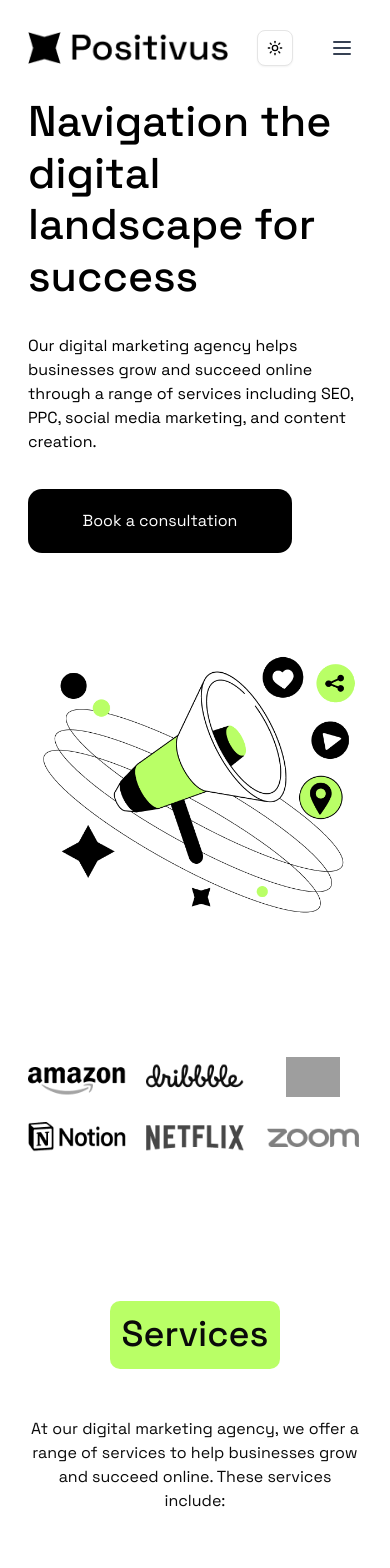
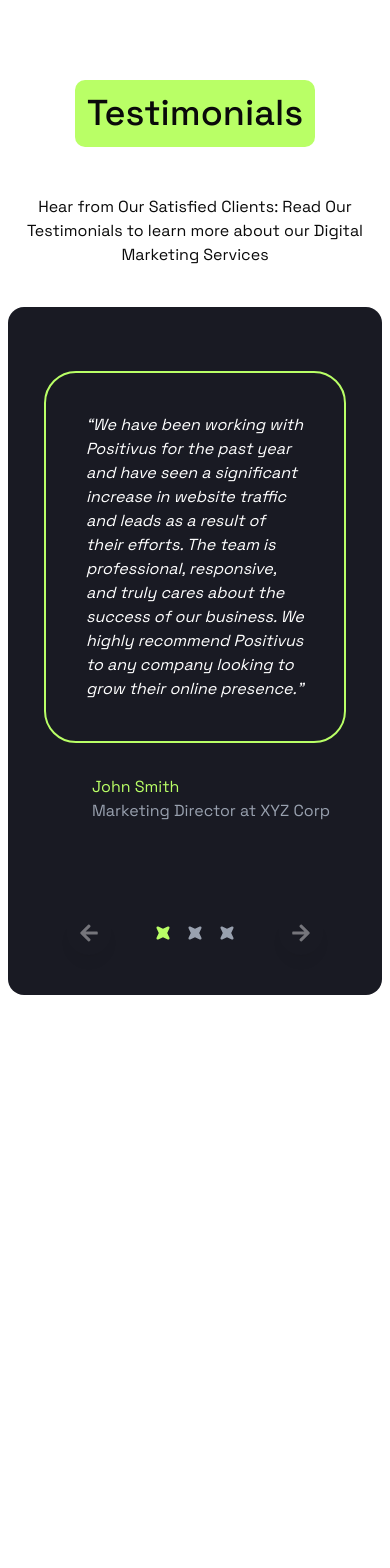
Before and after one commit to almamun0101/Devsaround-Positivus, a Next.js app: page /Home in a window 390 px wide. Shown: the top 1568 px of the page. After the commit the page ends 1035 px from the top, so only its background shows below. Built offline with nearby package versions, Linux system fonts and the light colour scheme; grey boxes are pictures that could not be loaded.

Commit message:
testmonial res

```diff
--- a/src/app/Component/Testimonials.jsx
+++ b/src/app/Component/Testimonials.jsx
@@ -30,13 +30,14 @@ const comments = [
 ];
 
 const Testimonials = () => {
-  const sliderRef = useRef(null);
+  const sliderRefDesktop = useRef(null);
+  const sliderRefMobile = useRef(null);
   const [currentSlide, setCurrentSlide] = useState(0);
 
   const settings = {
     infinite: true,
     centerMode: true,
-  centerPadding: "200px",
+    centerPadding: "20%",
     slidesToShow: 1,
     speed: 500,
     arrows: false,
@@ -47,24 +48,37 @@ const Testimonials = () => {
         breakpoint: 1024,
         settings: {
           centerMode: true,
-        centerPadding: "100px",
+          centerPadding: "20%",
           slidesToShow: 1,
         },
       },
       {
-      breakpoint: 768, // tablet
+        breakpoint: 768,
         settings: {
-        centerMode: false,  // disable centerMode
-        centerPadding: "0px",
-        slidesToShow: 1,    // show only 1 slide
+          centerMode: false,
+          centerPadding: "0%",
+          slidesToShow: 1,
         },
       },
+    ],
+  };
+
+  const settings2 = {
+    infinite: true,
+    centerMode: true,
+    centerPadding: "0%",
+    slidesToShow: 1,
+    speed: 500,
+    arrows: false,
+    dots: false,
+    beforeChange: (oldIndex, newIndex) => setCurrentSlide(newIndex),
+    responsive: [
       {
-      breakpoint: 480, // mobile
+        breakpoint: 768,
         settings: {
-        centerMode: false,  // disable centerMode
-        centerPadding: "0px",
-        slidesToShow: 1,    // show only 1 slide
+          centerMode: false,
+          centerPadding: "0%",
+          slidesToShow: 1,
         },
       },
     ],
@@ -77,16 +91,16 @@ const Testimonials = () => {
         content="Hear from Our Satisfied Clients: Read Our Testimonials to learn more about our Digital Marketing Services"
       />
 
-      <div className="relative p-10 bg-[#191A23] text-white rounded-2xl overflow-hidden">
-        <Slider ref={sliderRef} {...settings} className="lg:px-6">
+      {/* ===== Desktop Slider ===== */}
+      <div className="hidden py-5 md:block relative bg-[#191A23] text-white rounded-2xl overflow-hidden">
+        <Slider ref={sliderRefDesktop} {...settings} className="py-10">
           {comments.map((c) => (
             <div key={c.id} className="px-3">
-              <div className="flex flex-col lg:p-6 rounded-xl items-center transition-all duration-500 ease-in-out">
+              <div className="flex flex-col p-6 rounded-xl items-start transition-all duration-500 ease-in-out">
                 <p className="multi-lines pb-10 relative italic border-2 border-pri p-10 rounded-4xl text-sm md:text-base line-clamp-3 md:line-clamp-none">
                   “{c.text}”
-                  <span></span>
                 </p>
-                <div className="mt-4 text-center">
+                <div className="mt-4 pl-12 text-left">
                   <p className="font-semibold pt-4 text-pri">{c.name}</p>
                   <p className="text-xs text-gray-400">{c.position}</p>
                 </div>
@@ -95,27 +109,25 @@ const Testimonials = () => {
           ))}
         </Slider>
 
-        {/* Arrows + Dots row */}
-        <div className="flex items-center justify-center gap-10 lg:gap-50 mt-6">
-          {/* Prev Arrow */}
+        {/* Arrows + Dots */}
+        <div className="flex items-center justify-center gap-10 mt-6 pb-10">
           <button
-            onClick={() => sliderRef.current.slickPrev()}
-            className=" text-white p-3 rounded-full shadow-lg opacity-40  hover:opacity-100 hover:scale-105 transition"
+            onClick={() => sliderRefDesktop.current.slickPrev()}
+            className="text-white p-3 rounded-full shadow-lg opacity-40 hover:opacity-100 hover:scale-105 transition"
           >
             <FaArrowLeft size={20} />
           </button>
 
-          {/* Dots */}
-          <div className="flex  gap-2 lg:gap-5">
+          <div className="flex gap-2 lg:gap-5">
             {comments.map((_, idx) => (
               <button
                 key={idx}
-                onClick={() => sliderRef.current.slickGoTo(idx)}
+                onClick={() => sliderRefDesktop.current.slickGoTo(idx)}
                 className="w-6 h-6 flex items-center justify-center"
               >
                 <PiStarFourFill
                   size={20}
-                  className={`slick-dot-icon rotate-45 ${
+                  className={`rotate-45 ${
                     currentSlide === idx ? "text-[#B9FF66]" : "text-gray-400"
                   }`}
                 />
@@ -123,10 +135,62 @@ const Testimonials = () => {
             ))}
           </div>
 
-          {/* Next Arrow */}
           <button
-            onClick={() => sliderRef.current.slickNext()}
-            className=" text-white p-3 rounded-full shadow-lg opacity-40  hover:opacity-100 hover:scale-105 transition"
+            onClick={() => sliderRefDesktop.current.slickNext()}
+            className="text-white p-3 rounded-full shadow-lg opacity-40 hover:opacity-100 hover:scale-105 transition"
+          >
+            <FaArrowRight size={20} />
+          </button>
+        </div>
+      </div>
+
+      {/* ===== Mobile Slider ===== */}
+      <div className="md:hidden relative bg-[#191A23] text-white rounded-2xl overflow-hidden">
+        <Slider ref={sliderRefMobile} {...settings2} className="py-10">
+          {comments.map((c) => (
+            <div key={c.id} className="px-3">
+              <div className="flex flex-col p-6 rounded-xl items-start transition-all duration-500 ease-in-out">
+                <p className="multi-lines pb-10 relative italic border-2 border-pri p-10 rounded-4xl text-sm md:text-base line-clamp-3 md:line-clamp-none">
+                  “{c.text}”
+                </p>
+                <div className="mt-4 pl-12 text-left">
+                  <p className="font-semibold pt-4 text-pri">{c.name}</p>
+                  <p className="text-xs text-gray-400">{c.position}</p>
+                </div>
+              </div>
+            </div>
+          ))}
+        </Slider>
+
+        {/* Arrows + Dots */}
+        <div className="flex items-center justify-center gap-10 mt-6 pb-10">
+          <button
+            onClick={() => sliderRefMobile.current.slickPrev()}
+            className="text-white p-3 rounded-full shadow-lg opacity-40 hover:opacity-100 hover:scale-105 transition"
+          >
+            <FaArrowLeft size={20} />
+          </button>
+
+          <div className="flex gap-2 lg:gap-5">
+            {comments.map((_, idx) => (
+              <button
+                key={idx}
+                onClick={() => sliderRefMobile.current.slickGoTo(idx)}
+                className="w-6 h-6 flex items-center justify-center"
+              >
+                <PiStarFourFill
+                  size={20}
+                  className={`rotate-45 ${
+                    currentSlide === idx ? "text-[#B9FF66]" : "text-gray-400"
+                  }`}
+                />
+              </button>
+            ))}
+          </div>
+
+          <button
+            onClick={() => sliderRefMobile.current.slickNext()}
+            className="text-white p-3 rounded-full shadow-lg opacity-40 hover:opacity-100 hover:scale-105 transition"
           >
             <FaArrowRight size={20} />
           </button>
--- a/src/app/Home/page.jsx
+++ b/src/app/Home/page.jsx
@@ -10,19 +10,19 @@ import Contact from "../Component/Contact";
 import Footer from "../Component/Footer";
 
 
+
 const page = () => {
   return (
     <div className="px-2 ">
-      <Navbar />
+      {/* <Navbar />
       <Header/>
       <Services/>
       <Studies/>
       <Process/>
-      <Team/>
+      <Team/> */}
       <Testimonials/>
-      <Contact/>
-      <Footer/>
-
+      {/* <Contact/>
+      <Footer/> */}
     </div>
   );
 };
--- a/src/app/globals.css
+++ b/src/app/globals.css
@@ -139,6 +139,7 @@ p{
   --color-sidebar-ring: var(--sidebar-ring);
 
 }
+
 /*
 ---break--- */
 :root {
```
Lines whose indentation alone changed are shown as unchanged.
